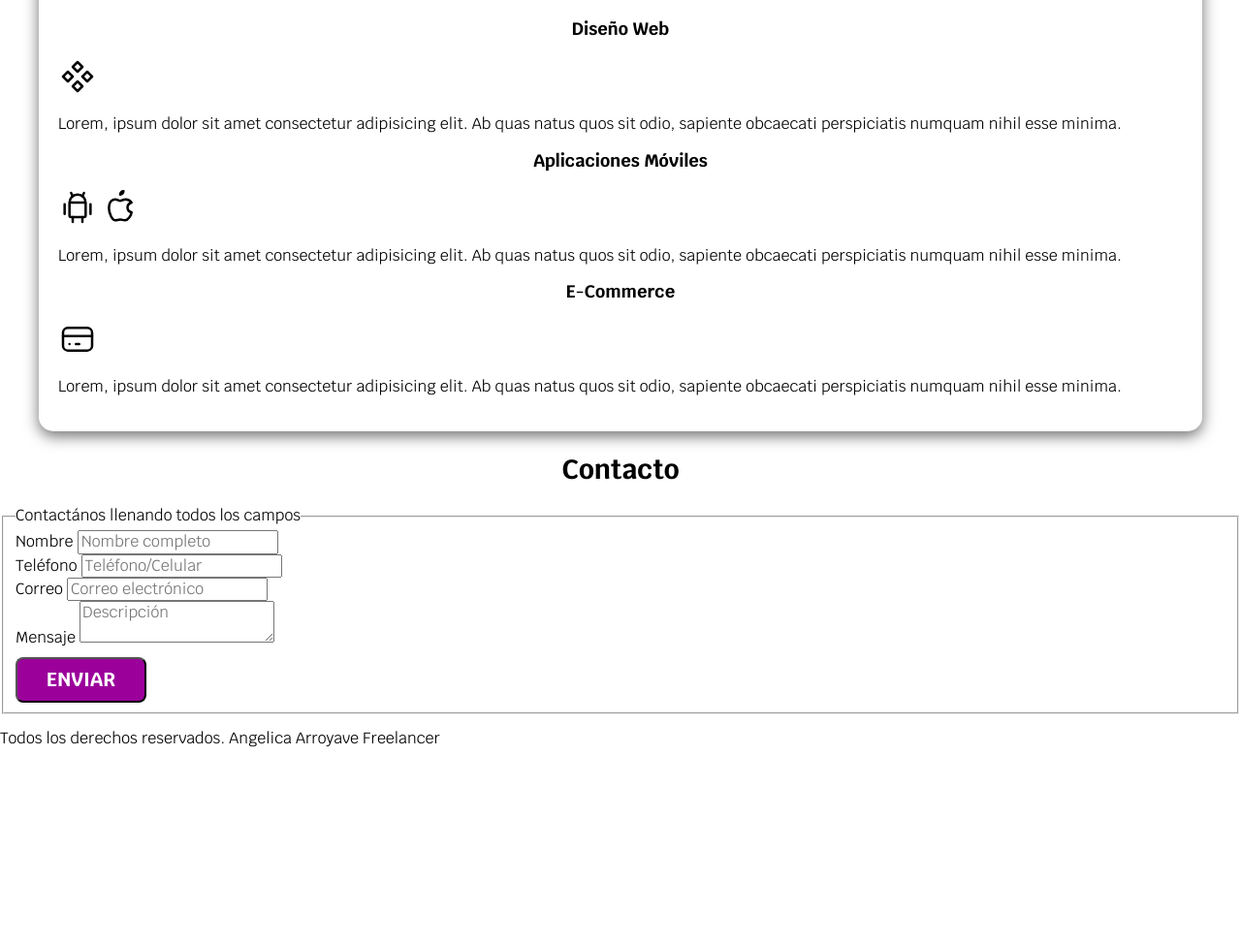
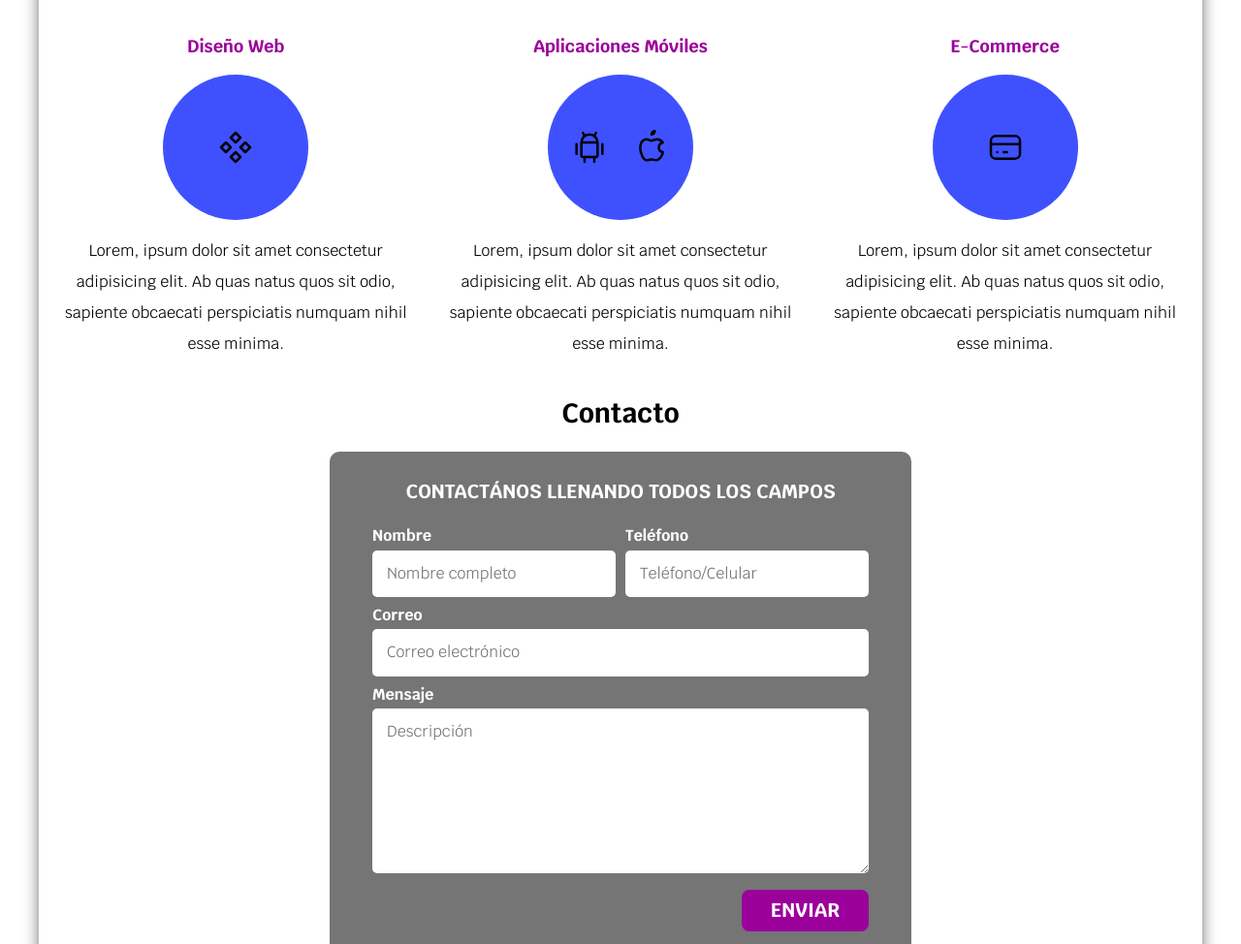
Before and after one commit to AngelicaArroyave/freelancer, a plain HTML site: page index.html in a window 1280 px wide. Shown: the part 686-1660 px from the top of the page at 97% size. Before the commit the page ends 1473 px from the top, so only its background shows below. Drawn offline with Linux system fonts and the light colour scheme.

Commit message:
Estilo de formulario y footer

```diff
--- a/css/styles.css
+++ b/css/styles.css
@@ -12,6 +12,7 @@
 html {
     font-size: 62.5%;
     box-sizing: border-box;
+    scroll-snap-type: y mandatory; /* El scroll estará en vertical */
 }
 
 *, *:before, *:after { /* Se palica a todos los elementos */
@@ -40,6 +41,10 @@ h1, h2, h3 {
     text-align: center;
 }
 
+.align-right {
+    justify-content: flex-end;
+}
+
 .button {
     background-color: var(--secondary);
     color: var(--white);
@@ -52,12 +57,17 @@ h1, h2, h3 {
     border-radius: .8rem;
     width: 80%;
     text-align: center;
+    border: none;
 }
 
 @media (min-width: 768px) {
     .button {
         width: auto;
     }
+}
+
+.button:hover {
+    cursor: pointer; /* Es para que se visualice la manito encima del btón */
 }
 
 .container {
@@ -85,6 +95,71 @@ h1, h2, h3 {
 .content-hero h2,
 .content-hero p {
     color: var(--white);
+}
+
+@media (min-width: 768px) {
+    .container-fields {
+        display: grid;
+        grid-template-columns: repeat(2, 1fr);
+        grid-template-rows: auto auto 20rem;
+        column-gap: 1rem;
+    }
+
+    .field:nth-child(3), /* Se posicina en el campo número 3, es decir, correo */
+    .field:nth-child(4) {
+        grid-column: 1 / 3; /* Toma el tamaño de las 2 columnas */
+    }
+}
+
+.input-text {
+    width: 100%;
+    border: none;
+    padding: 1.5rem;
+    border-radius: .5rem;
+}
+
+.field {
+    margin-bottom: 1rem;
+}
+
+.field label {
+    color: var(--white);
+    font-weight: bold;
+    margin-bottom: .5rem;
+    display: block;
+}
+
+.field textarea {
+    height: 17rem;
+}
+
+.flex {
+    display: flex;
+}
+
+.form {
+    background-color: var(--gray);
+    width: min(60rem, 100%); /* Usa el valor más pequeño */
+    margin: 0 auto;
+    padding: 3rem;
+    border-radius: 1rem;
+}
+
+.form fieldset {
+    border: none;
+}
+
+.form legend {
+    text-align: center;
+    font-size: 2rem;
+    text-transform: uppercase;
+    font-weight: bold;
+    margin-bottom: 2rem;
+    color: var(--white);
+}
+
+.footer {
+    text-align: center;
 }
 
 .hero {
@@ -127,6 +202,53 @@ h1, h2, h3 {
     color: var(--dark);
 }
 
+.send .button {
+    width: 100%;
+}
+
+.form,
+.primary-navigation,
+.services {
+    scroll-snap-align: center;
+    scroll-snap-stop: always; /* Obliga a que el scroll se detenga en este punto especificamente */
+}
+
+@media (min-width: 768px) {
+    .services {
+        display: grid;
+        /* grid-template-columns: 300px 300px 300px; */ /* Se puede dividir las columnas así */
+        /* grid-template-columns: 33.3% 33.3% 33.3%; */ /* Se puede dividir las columnas así */
+        /* grid-template-columns: 1fr 1fr 1fr; */ /* Se puede dividir las columnas así */
+        grid-template-columns: repeat(3, 1fr);
+        column-gap: 3rem; /* Es la separación entre las columnas */
+    }
+}
+
+.service {
+    display: flex;
+    flex-direction: column;
+    align-items: center;
+}
+
+.service .icons {
+    height: 15rem;
+    width: 15rem;
+    background-color: var(--primary);
+    border-radius: 50%;
+    display: flex;
+    justify-content: space-evenly;
+    align-items: center;
+}
+
+.service h3 {
+    color: var(--secondary);
+}
+
+.service p {
+    line-height: 2;
+    text-align: center;
+}
+
 .shadow {
     -webkit-box-shadow: 0px 5px 15px 0px rgba(112,112,112,1);
     -moz-box-shadow: 0px 5px 15px 0px rgba(112,112,112,1);
@@ -149,3 +271,13 @@ h1, h2, h3 {
 .ubication p {
     padding: 10px;
 }
+
+.w-sm-100 {
+    width: 100%;
+}
+
+@media (min-width: 768px) {
+    .w-sm-100 {
+        width: auto;
+    }
+}
--- a/index.html
+++ b/index.html
@@ -34,14 +34,15 @@
             <h2 class="title"> Diseño y Desarrollo Web Freelancer </h2>
 
             <div class="ubication">
-                <svg xmlns="http://www.w3.org/2000/svg" class="icon icon-tabler icon-tabler-map-2" width="80" height="80"
-                    viewBox="0 0 24 24" stroke-width="1.5" stroke="#3F51FE" fill="none" stroke-linecap="round"
-                    stroke-linejoin="round">
+                <svg xmlns="http://www.w3.org/2000/svg" class="icon icon-tabler icon-tabler-map-2" width="80"
+                    height="80" viewBox="0 0 24 24" stroke-width="1.5" stroke="#3F51FE" fill="none"
+                    stroke-linecap="round" stroke-linejoin="round">
                     <path stroke="none" d="M0 0h24v24H0z" fill="none" />
                     <path d="M12 18.5l-3 -1.5l-6 3v-13l6 -3l6 3l6 -3v7.5" />
                     <path d="M9 4v13" />
                     <path d="M15 7v5.5" />
-                    <path d="M21.121 20.121a3 3 0 1 0 -4.242 0c.418 .419 1.125 1.045 2.121 1.879c1.051 -.89 1.759 -1.516 2.121 -1.879z" />
+                    <path
+                        d="M21.121 20.121a3 3 0 1 0 -4.242 0c.418 .419 1.125 1.045 2.121 1.879c1.051 -.89 1.759 -1.516 2.121 -1.879z" />
                     <path d="M19 18v.01" />
                 </svg>
                 <p> Quindío, Colombia </p>
@@ -54,28 +55,32 @@
     <main class="container shadow">
         <h2> Mis Servicios </h2>
 
-        <section>
+        <div class="services">
+            <section class="service">
                 <h3> Diseño Web </h3>
+                <div class="icons">
                     <svg xmlns="http://www.w3.org/2000/svg" class="icon icon-tabler icon-tabler-components" width="40"
-                height="40" viewBox="0 0 24 24" stroke-width="1.5" stroke="#000000" fill="none" stroke-linecap="round"
-                stroke-linejoin="round">
+                        height="40" viewBox="0 0 24 24" stroke-width="1.5" stroke="#000000" fill="none"
+                        stroke-linecap="round" stroke-linejoin="round">
                         <path stroke="none" d="M0 0h24v24H0z" fill="none" />
                         <path d="M3 12l3 3l3 -3l-3 -3z" />
                         <path d="M15 12l3 3l3 -3l-3 -3z" />
                         <path d="M9 6l3 3l3 -3l-3 -3z" />
                         <path d="M9 18l3 3l3 -3l-3 -3z" />
                     </svg>
+                </div>
                 <p> Lorem, ipsum dolor sit amet consectetur adipisicing elit. Ab quas natus quos sit odio, sapiente
                     obcaecati
                     perspiciatis numquam nihil esse minima.
                 </p>
             </section>
 
-        <section>
+            <section class="service">
                 <h3> Aplicaciones Móviles </h3>
-            <svg xmlns="http://www.w3.org/2000/svg" class="icon icon-tabler icon-tabler-brand-android" width="40"
-                height="40" viewBox="0 0 24 24" stroke-width="1.5" stroke="#000000" fill="none" stroke-linecap="round"
-                stroke-linejoin="round">
+                <div class="icons">
+                    <svg xmlns="http://www.w3.org/2000/svg" class="icon icon-tabler icon-tabler-brand-android"
+                        width="40" height="40" viewBox="0 0 24 24" stroke-width="1.5" stroke="#000000" fill="none"
+                        stroke-linecap="round" stroke-linejoin="round">
                         <path stroke="none" d="M0 0h24v24H0z" fill="none" />
                         <path d="M4 10l0 6" />
                         <path d="M20 10l0 6" />
@@ -86,70 +91,77 @@
                         <path d="M15 18l0 3" />
                     </svg>
                     <svg xmlns="http://www.w3.org/2000/svg" class="icon icon-tabler icon-tabler-brand-apple" width="40"
-                height="40" viewBox="0 0 24 24" stroke-width="1.5" stroke="#000000" fill="none" stroke-linecap="round"
-                stroke-linejoin="round">
+                        height="40" viewBox="0 0 24 24" stroke-width="1.5" stroke="#000000" fill="none"
+                        stroke-linecap="round" stroke-linejoin="round">
                         <path stroke="none" d="M0 0h24v24H0z" fill="none" />
-                <path d="M9 7c-3 0 -4 3 -4 5.5c0 3 2 7.5 4 7.5c1.088 -.046 1.679 -.5 3 -.5c1.312 0 1.5 .5 3 .5s4 -3 4 -5c-.028 -.01 -2.472 -.403 -2.5 -3c-.019 -2.17 2.416 -2.954 2.5 -3c-1.023 -1.492 -2.951 -1.963 -3.5 -2c-1.433 -.111 -2.83 1 -3.5 1c-.68 0 -1.9 -1 -3 -1z" />
+                        <path
+                            d="M9 7c-3 0 -4 3 -4 5.5c0 3 2 7.5 4 7.5c1.088 -.046 1.679 -.5 3 -.5c1.312 0 1.5 .5 3 .5s4 -3 4 -5c-.028 -.01 -2.472 -.403 -2.5 -3c-.019 -2.17 2.416 -2.954 2.5 -3c-1.023 -1.492 -2.951 -1.963 -3.5 -2c-1.433 -.111 -2.83 1 -3.5 1c-.68 0 -1.9 -1 -3 -1z" />
                         <path d="M12 4a2 2 0 0 0 2 -2a2 2 0 0 0 -2 2" />
                     </svg>
+                </div>
                 <p> Lorem, ipsum dolor sit amet consectetur adipisicing elit. Ab quas natus quos sit odio, sapiente
                     obcaecati
                     perspiciatis numquam nihil esse minima.
                 </p>
             </section>
 
-        <section>
+            <section class="service">
                 <h3> E-Commerce </h3>
+                <div class="icons">
                     <svg xmlns="http://www.w3.org/2000/svg" class="icon icon-tabler icon-tabler-credit-card" width="40"
-                height="40" viewBox="0 0 24 24" stroke-width="1.5" stroke="#000000" fill="none" stroke-linecap="round"
-                stroke-linejoin="round">
+                        height="40" viewBox="0 0 24 24" stroke-width="1.5" stroke="#000000" fill="none"
+                        stroke-linecap="round" stroke-linejoin="round">
                         <path stroke="none" d="M0 0h24v24H0z" fill="none" />
                         <path d="M3 5m0 3a3 3 0 0 1 3 -3h12a3 3 0 0 1 3 3v8a3 3 0 0 1 -3 3h-12a3 3 0 0 1 -3 -3z" />
                         <path d="M3 10l18 0" />
                         <path d="M7 15l.01 0" />
                         <path d="M11 15l2 0" />
                     </svg>
+                </div>
                 <p> Lorem, ipsum dolor sit amet consectetur adipisicing elit. Ab quas natus quos sit odio, sapiente
                     obcaecati
                     perspiciatis numquam nihil esse minima.
                 </p>
             </section>
-    </main>
+        </div>
 
         <section>
             <h2> Contacto </h2>
-        <form>
+            <form class="form">
                 <fieldset>
                     <legend> Contactános llenando todos los campos </legend>
 
-                <div>
+                    <div class="container-fields">
+                        <div class="field">
                             <label> Nombre </label>
-                    <input type="text" placeholder="Nombre completo">
+                            <input class="input-text" type="text" placeholder="Nombre completo">
                         </div>
 
-                <div>
+                        <div class="field">
                             <label> Teléfono </label>
-                    <input type="text" placeholder="Teléfono/Celular">
+                            <input class="input-text" type="text" placeholder="Teléfono/Celular">
                         </div>
 
-                <div>
+                        <div class="field">
                             <label> Correo </label>
-                    <input type="text" placeholder="Correo electrónico">
+                            <input class="input-text" type="text" placeholder="Correo electrónico">
                         </div>
 
-                <div>
+                        <div class="field">
                             <label> Mensaje </label>
-                    <textarea placeholder="Descripción"></textarea>
+                            <textarea class="input-text" placeholder="Descripción"></textarea>
+                        </div>
                     </div>
 
-                <div>
-                    <input class="button" type="submit" value="Enviar">
+                    <div class="align-right flex">
+                        <input class="button w-sm-100" type="submit" value="Enviar">
                     </div>
                 </fieldset>
             </form>
         </section>
+    </main>
 
-    <footer>
+    <footer class="footer">
         <p> Todos los derechos reservados. Angelica Arroyave Freelancer </p>
     </footer>
 </body>
```
Lines whose indentation alone changed are shown as unchanged.
